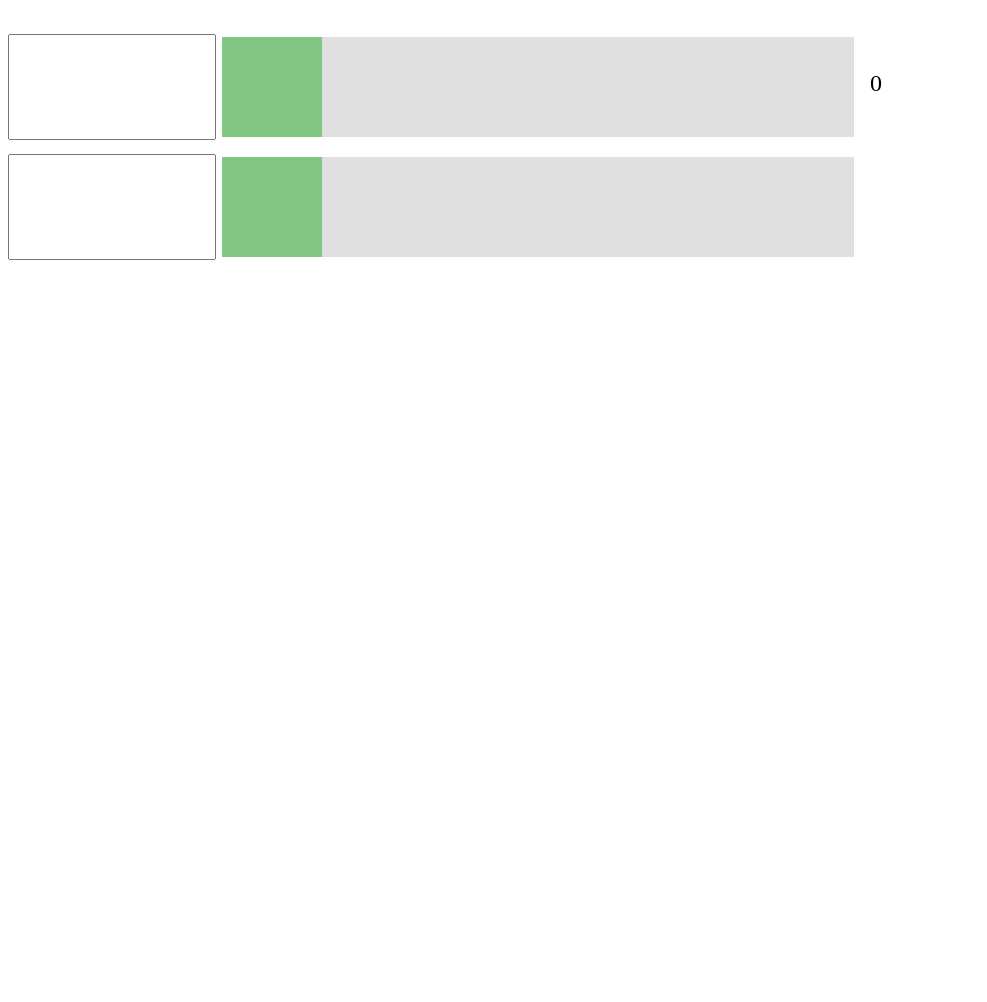
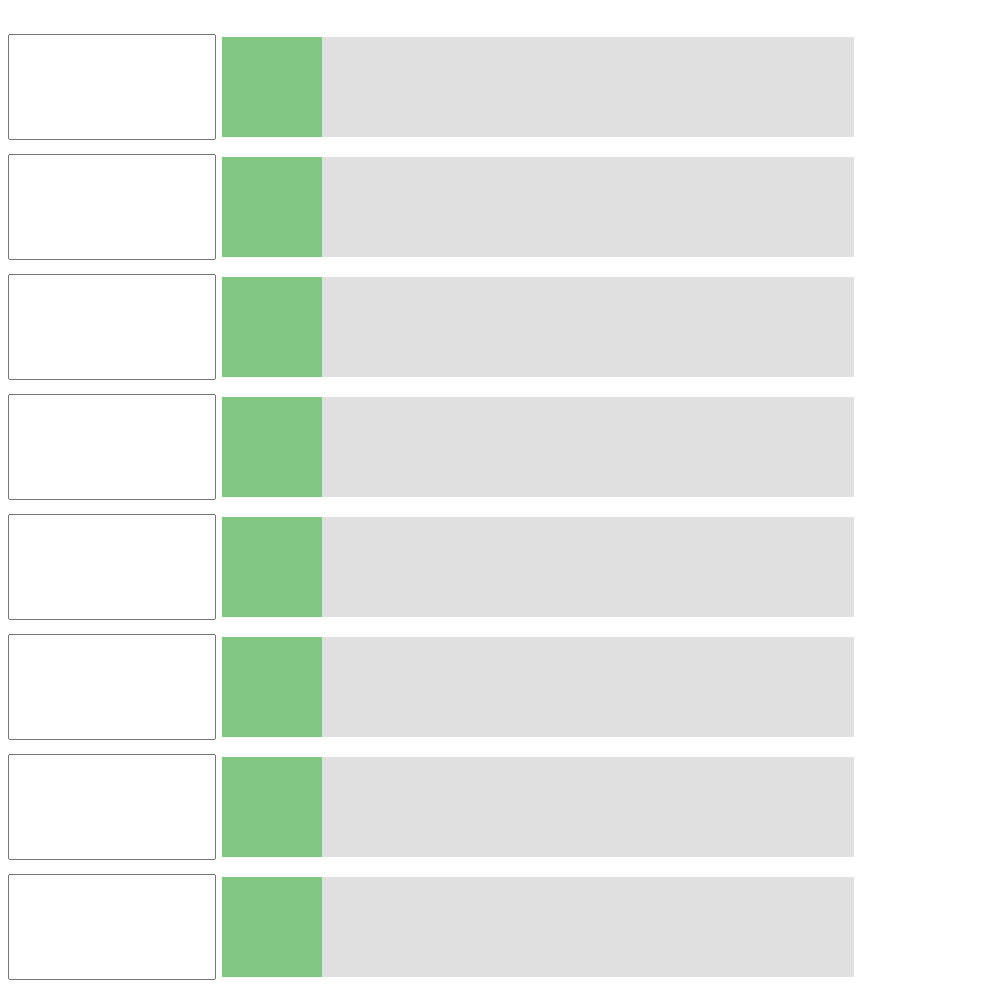
Before and after one commit to willplatts/willplatts.github.io, a plain HTML site: page timesheet.html in a window 1280 px wide. Shown: the part 78-1080 px from the top of the page, without its empty margins (0-987 px from the left). Before the commit the page ends 800 px from the top, so only its background shows below. Drawn offline with Linux system fonts and the light colour scheme.

Commit message:
Still testing

```diff
--- a/timesheet.html
+++ b/timesheet.html
@@ -165,12 +165,12 @@
             padding-bottom: 20px;
 		}
 
-        .hours {
+        .hourslabel {
             padding-left: 10px;
             font-size: 24px;
         }
 
-        .jobno {
+        .jobnoinput {
             height: 100px;
             line-height: 50px;
             width: 200px;
@@ -237,15 +237,54 @@
 
     <div id="jobs">
         <div class="jobslider" id="slidecontainer">
-            <input class="jobno" type="text">
-            <input type="range" min="0.0" max="10.0" value="0.0" step="0.1" class="slider" id="myRange">
-            <span class="hours" id="demo"></span>
+            <input id="jobno[0]" class="jobnoinput" type="text">
+            <input type="range" min="0.0" max="10.0" value="0.0" step="0.1" class="slider" id="job[0]">
+            <span class="hourslabel" id="hours[0]"></span>
         </div>
 
         <div class="jobslider" id="slidecontainer">
-            <input class="jobno" type="text">
-            <input type="range" min="0.0" max="10.0" value="0.0" step="0.1" class="slider" id="myRange">
+            <input id="jobno[1]" class="jobnoinput" type="text">
+            <input type="range" min="0.0" max="10.0" value="0.0" step="0.1" class="slider" id="job[1]">
+            <span class="hourslabel" id="hours[1]"></span>
         </div>
+
+        <div class="jobslider" id="slidecontainer">
+            <input id="jobno[2]" class="jobnoinput" type="text">
+            <input type="range" min="0.0" max="10.0" value="0.0" step="0.1" class="slider" id="job[2]">
+            <span class="hourslabel" id="hours[2]"></span>
+        </div>
+
+        <div class="jobslider" id="slidecontainer">
+            <input id="jobno[3]" class="jobnoinput" type="text">
+            <input type="range" min="0.0" max="10.0" value="0.0" step="0.1" class="slider" id="job[3]">
+            <span class="hourslabel" id="hours[3]"></span>
+        </div>
+
+        <div class="jobslider" id="slidecontainer">
+            <input id="jobno[4]" class="jobnoinput" type="text">
+            <input type="range" min="0.0" max="10.0" value="0.0" step="0.1" class="slider" id="job[4]">
+            <span class="hourslabel" id="hours[4]"></span>
+        </div>
+
+        <div class="jobslider" id="slidecontainer">
+            <input id="jobno[5]" class="jobnoinput" type="text">
+            <input type="range" min="0.0" max="10.0" value="0.0" step="0.1" class="slider" id="job[5]">
+            <span class="hourslabel" id="hours[5]"></span>
+        </div>
+
+        <div class="jobslider" id="slidecontainer">
+            <input id="jobno[6]" class="jobnoinput" type="text">
+            <input type="range" min="0.0" max="10.0" value="0.0" step="0.1" class="slider" id="job[6]">
+            <span class="hourslabel" id="hours[6]"></span>
+        </div>
+
+        <div class="jobslider" id="slidecontainer">
+            <input id="jobno[7]" class="jobnoinput" type="text">
+            <input type="range" min="0.0" max="10.0" value="0.0" step="0.1" class="slider" id="job[7]">
+            <span class="hourslabel" id="hours[7]"></span>
+        </div>
+
+
     </div>
 
 
```
